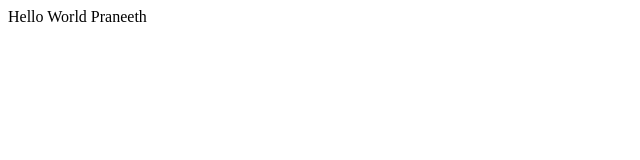
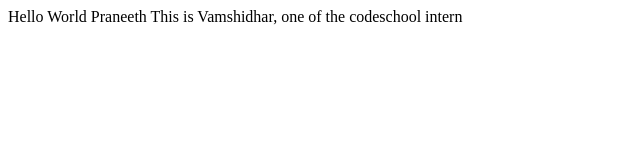
Before and after one commit to pixelvidejobs/codeschoolpixelvidebatch2, a plain HTML site: page index.html in a window 1280 px wide. Shown: the whole page, without its empty margins (0-640 px from the left). Drawn offline with Linux system fonts and the light colour scheme.

Commit message:
Added name

```diff
--- a/index.html
+++ b/index.html
@@ -2,4 +2,7 @@
 Hello World
 
 Praneeth
+
+This is Vamshidhar, one of the codeschool intern
+
 </html>
```
